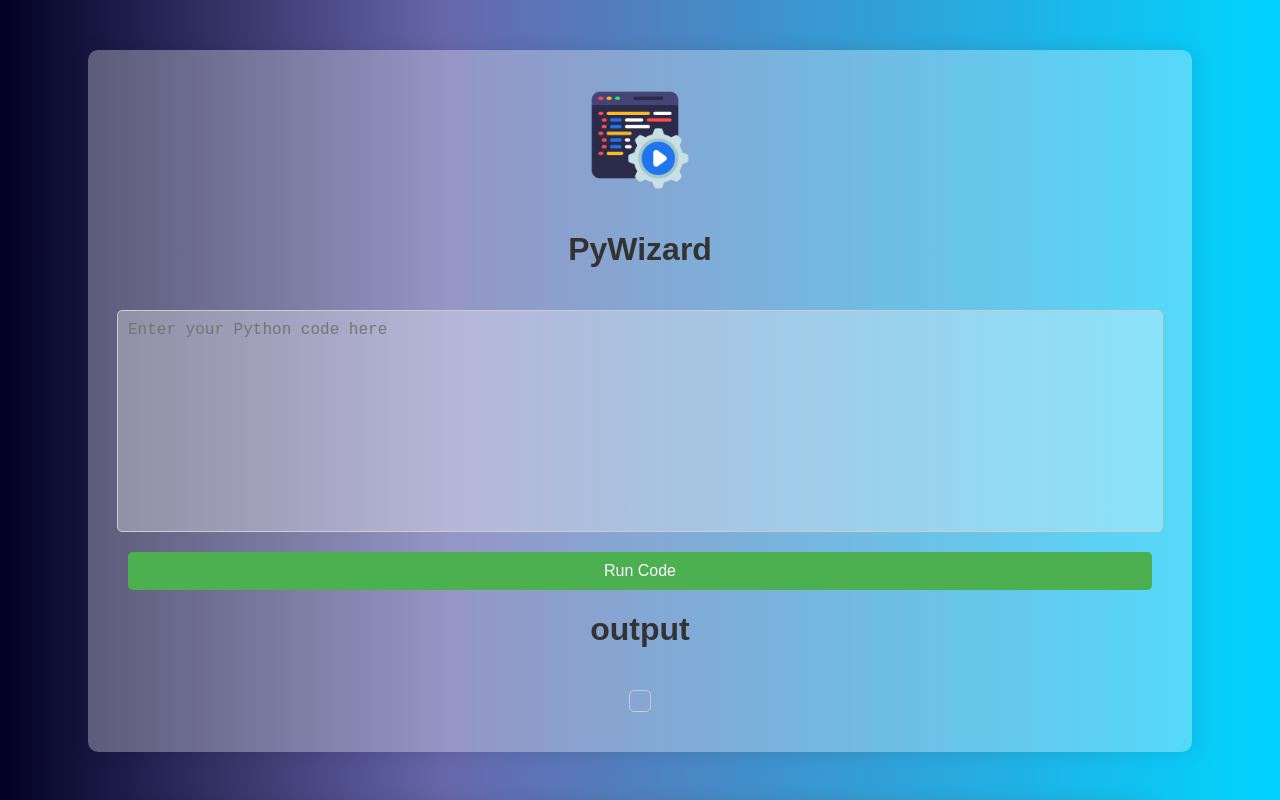
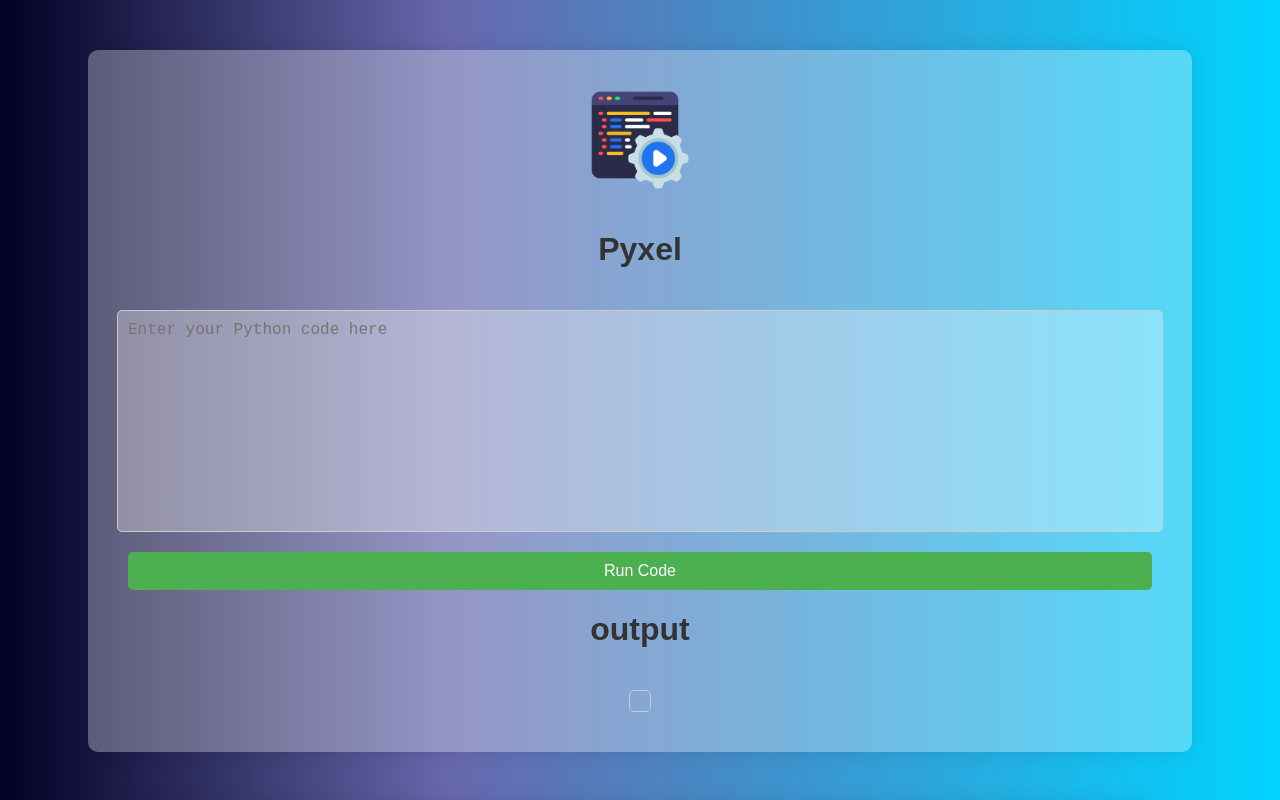
Before and after one commit to Tanmay-Tiwaricyber/Pyxel, a website: page public/index.html in a window 1280 px wide. Shown: the top 800 px of the page. Drawn offline with Linux system fonts and the light colour scheme.

Commit message:
Update index.html

```diff
--- a/public/index.html
+++ b/public/index.html
@@ -3,7 +3,7 @@
 <head>
     <meta charset="UTF-8">
     <meta name="viewport" content="width=device-width, initial-scale=1.0">
-    <title>PyOnline</title>
+    <title>Pyxel</title>
     <link rel="shortcut icon" href="code.png" type="image/x-icon">
     <link rel="stylesheet" href="style.css">
     <link rel="preconnect" href="https://fonts.googleapis.com">
@@ -13,7 +13,7 @@
 <body>
     <div class="container">
         <img id="logo" src="code.png" alt="" height="100px">
-        <h1>PyWizard</h1>
+        <h1>Pyxel</h1>
         <textarea id="code" placeholder="Enter your Python code here"></textarea>
         <!-- <textarea id="input" placeholder="Enter input (if any)"></textarea> -->
         <button onclick="runCode()">Run Code</button>
```
